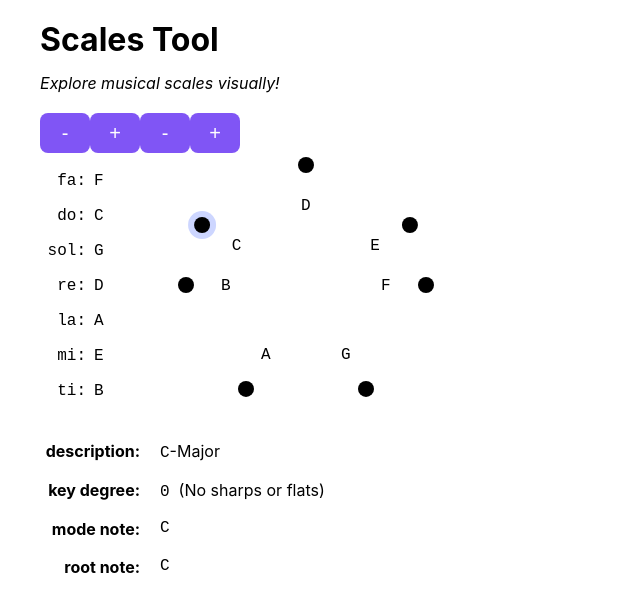
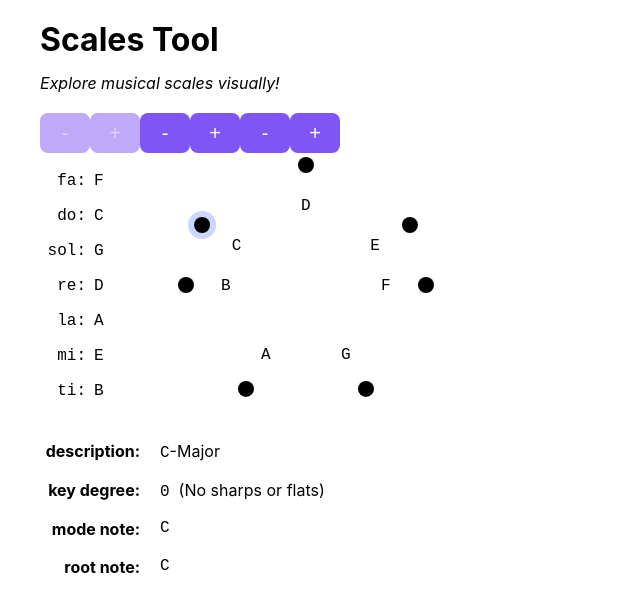
Before and after one commit to taylorhummon/scales-tool, a React (Vite) app: page / in a window 1280 px wide. Shown: the top 612 px of the page, without its empty margins (0-640 px from the left). Built offline with nearby package versions, Linux system fonts and the light colour scheme; a web font is replaced by a local one.

Commit message:
rename Slider to Sliders

```diff
--- a/src/components/Canvas.tsx
+++ b/src/components/Canvas.tsx
@@ -3,9 +3,9 @@ import { useRef, useEffect } from "react";
 
 import { Motion } from "src/enumerations";
 import type { State, Derived } from "src/types";
-import { Button } from "src/components/slider/Button";
+import { Button } from "src/components/sliders/Button";
 import { Clock } from "src/components/clock/Clock";
-import { Slider } from "src/components/slider/Slider";
+import { Sliders } from "src/components/sliders/Sliders";
 import { buildClassString } from "src/utilities/css";
 
 import cssModule from "src/components/Canvas.module.css";
@@ -98,27 +98,39 @@ export function Canvas({
     >
       <Button
         isPlus={false}
+        onClick={undefined}
+        isWaiting={isWaiting}
+        dataTestid="move-solfege-slider-up"
+      />
+      <Button
+        isPlus={true}
+        onClick={undefined}
+        isWaiting={isWaiting}
+        dataTestid="move-solfege-slider-down"
+      />
+      <Button
+        isPlus={false}
+        onClick={buildChangeRoot(false)}
+        isWaiting={isWaiting}
+        dataTestid="move-note-slider-up"
+      />
+      <Button
+        isPlus={true}
+        onClick={buildChangeRoot(true)}
+        isWaiting={isWaiting}
+        dataTestid="move-note-slider-down"
+      />
+      <Button
+        isPlus={false}
         onClick={buildChangeMode(false)}
         isWaiting={isWaiting}
-        dataTestid="decrement-mode-note"
+        dataTestid="move-both-sliders-up"
       />
       <Button
         isPlus={true}
         onClick={buildChangeMode(true)}
         isWaiting={isWaiting}
-        dataTestid="increment-mode-note"
-      />
-      <Button
-        isPlus={false}
-        onClick={buildChangeRoot(false)}
-        isWaiting={isWaiting}
-        dataTestid="decrement-root-note"
-      />
-      <Button
-        isPlus={true}
-        onClick={buildChangeRoot(true)}
-        isWaiting={isWaiting}
-        dataTestid="increment-root-note"
+        dataTestid="move-both-sliders-down"
       />
       <svg
         className={buildClassString(cssModule, ["canvas-svg"])}
@@ -128,7 +140,7 @@ export function Canvas({
         <Clock
           derived={derived}
         />
-        <Slider
+        <Sliders
           derived={derived}
         />
       </svg>
--- a/src/components/slider/Button.tsx
+++ b/src/components/sliders/Button.tsx
@@ -1,6 +1,6 @@
 import { buildClassString } from "src/utilities/css";
 
-import cssModule from "src/components/slider/Button.module.css";
+import cssModule from "src/components/sliders/Button.module.css";
 
 
 interface ButtonProps {
--- a/src/components/slider/LocatedNote.tsx
+++ b/src/components/sliders/LocatedNote.tsx
@@ -2,7 +2,7 @@ import { Motion } from "src/enumerations";
 import { Note } from "src/classes/Note";
 import { buildClassString } from "src/utilities/css";
 
-import cssModule from "src/components/slider/LocatedNote.module.css";
+import cssModule from "src/components/sliders/LocatedNote.module.css";
 
 
 interface LocatedNoteProps {
--- a/src/components/slider/LocatedSolfege.tsx
+++ b/src/components/sliders/LocatedSolfege.tsx
@@ -2,7 +2,7 @@ import { Motion } from "src/enumerations";
 import { Solfege } from "src/enumerations";
 import { buildClassString } from "src/utilities/css";
 
-import cssModule from "src/components/slider/LocatedSolfege.module.css";
+import cssModule from "src/components/sliders/LocatedSolfege.module.css";
 
 
 interface LocatedSolfegeProps {
--- a/src/components/slider/Slider.module.css
+++ b/src/components/sliders/Sliders.module.css
@@ -1,3 +1,3 @@
-.slider {
+.sliders {
   offset-path: path("M 50 0");
 }
--- a/src/components/slider/Slider.tsx
+++ b/src/components/sliders/Sliders.tsx
@@ -1,23 +1,23 @@
 import type { Derived } from "src/types";
 import { Motion } from "src/enumerations";
 import { Note } from "src/classes/Note";
-import { LocatedNote } from "src/components/slider/LocatedNote";
-import { LocatedSolfege } from "src/components/slider/LocatedSolfege";
+import { LocatedNote } from "src/components/sliders/LocatedNote";
+import { LocatedSolfege } from "src/components/sliders/LocatedSolfege";
 import { buildClassString } from "src/utilities/css";
 
-import cssModule from "src/components/slider/Slider.module.css";
+import cssModule from "src/components/sliders/Sliders.module.css";
 
 
-interface SliderProps {
+interface SlidersProps {
   derived: Derived;
 }
 
-export function Slider({
+export function Sliders({
   derived
-}: SliderProps): JSX.Element {
+}: SlidersProps): JSX.Element {
   return (
     <g
-      className={buildClassString(cssModule, ["slider"])}
+      className={buildClassString(cssModule, ["sliders"])}
     >
       {derived.notes.map((note) => (
         <LocatedSolfege
```
Also changed, not shown: src/components/sliders/Button.module.css (renamed from src/components/slider/Button.module.css), src/components/sliders/LocatedNote.module.css (renamed from src/components/slider/LocatedNote.module.css), src/components/sliders/LocatedSolfege.module.css (renamed from src/components/slider/LocatedSolfege.module.css).
